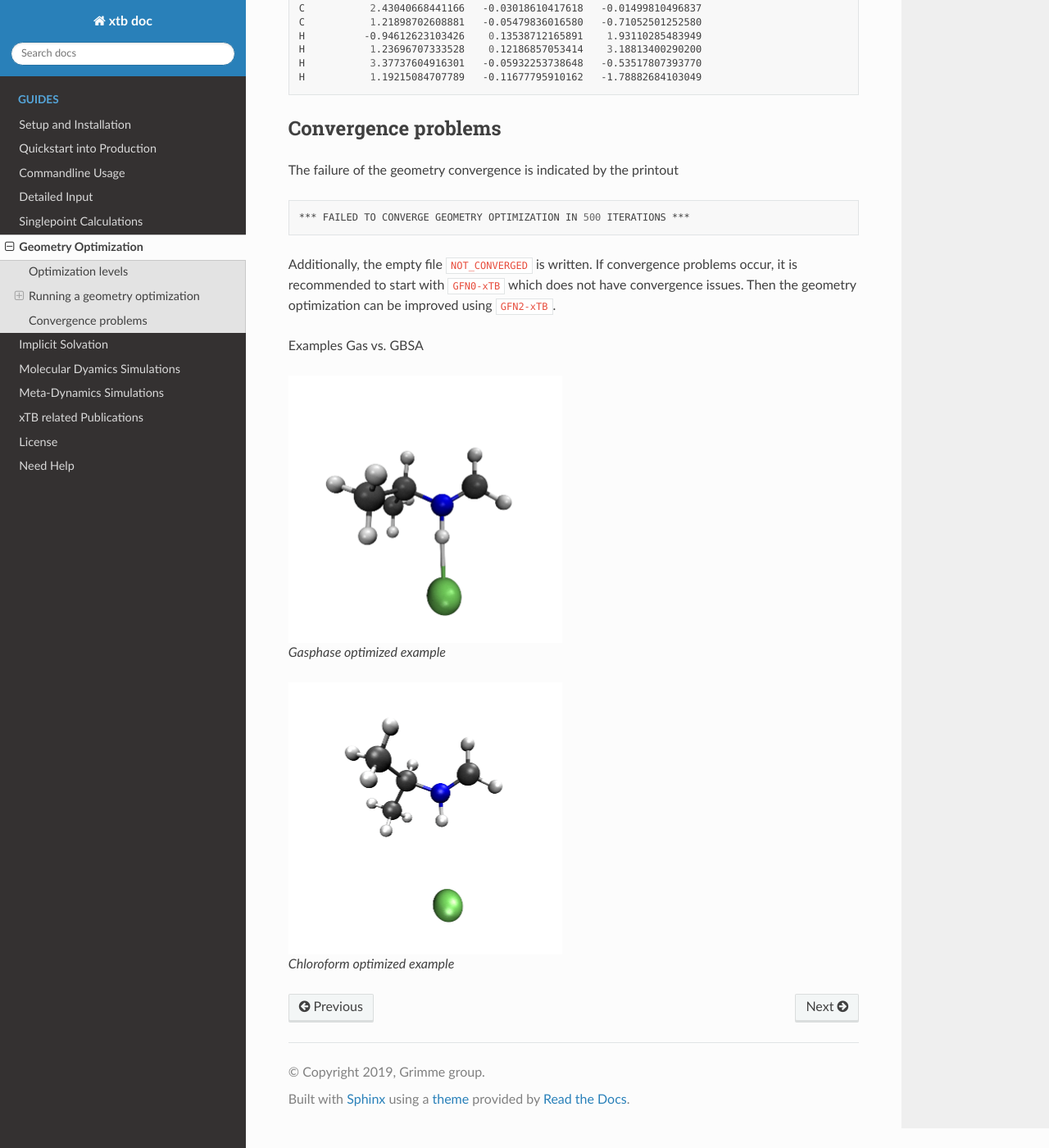
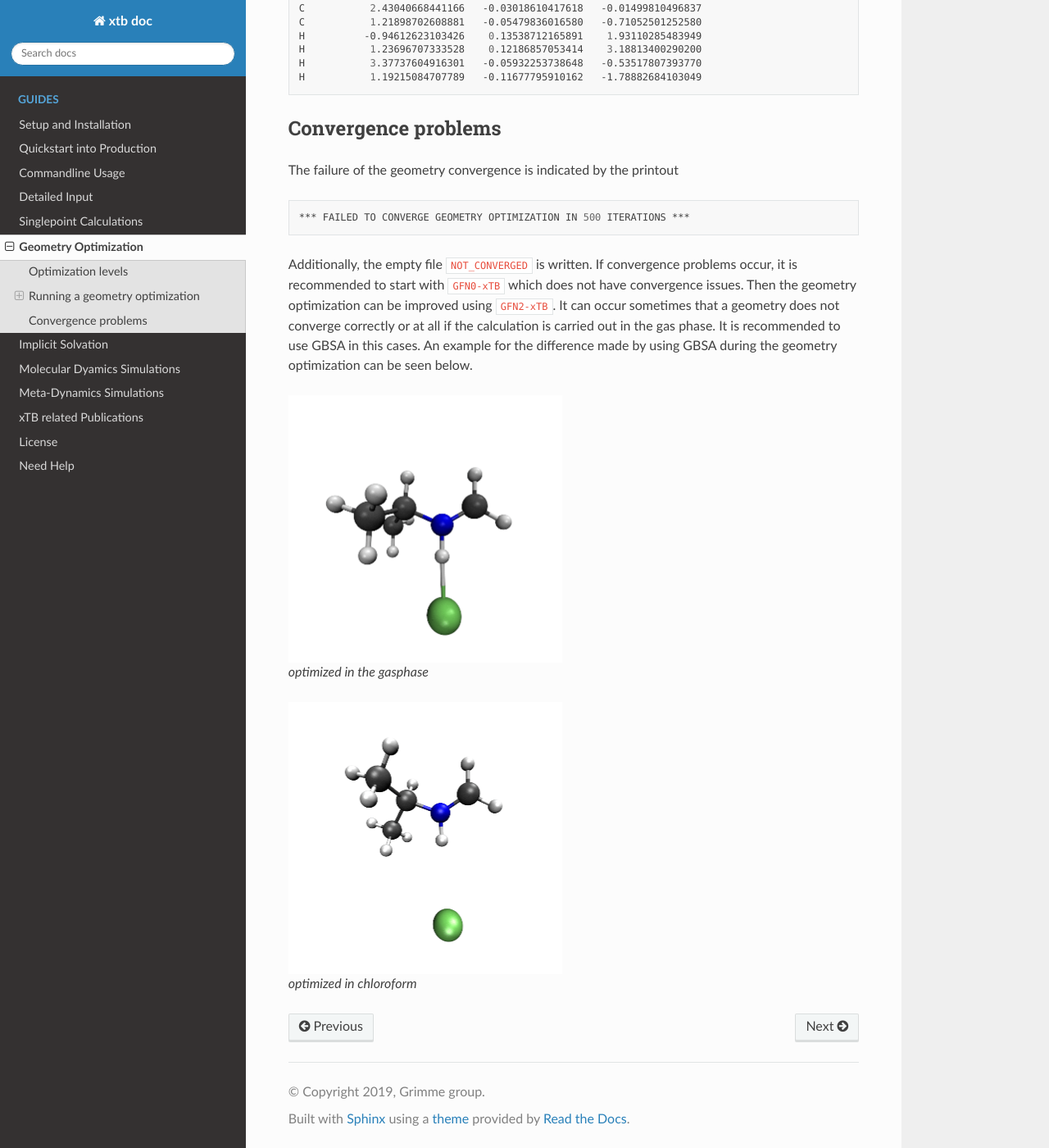
Before and after one commit to grimme-lab/xtb_docs, a Sphinx documentation site: the page built from source/optimization.rst, in a window 1280 px wide and 1400 px high, scrolled down 5658 px. Shown: the whole window at 82% size. Built offline with Sphinx 7.4.7 and the Read the Docs theme 2.0.0, drawn with Linux system fonts in a browser that asks for light colours.

Commit message:
Update optimization.rst

```diff
--- a/source/optimization.rst
+++ b/source/optimization.rst
@@ -294,17 +294,16 @@
    *** FAILED TO CONVERGE GEOMETRY OPTIMIZATION IN 500 ITERATIONS ***
 
 Additionally, the empty file ``NOT_CONVERGED`` is written. If convergence problems occur, it is recommended to start with ``GFN0-xTB`` which does not have convergence issues. Then the geometry optimization can be improved using ``GFN2-xTB``.
-
-Examples Gas vs. GBSA
+It can occur sometimes that a geometry does not converge correctly or at all if the calculation is carried out in the gas phase. It is recommended to use GBSA in this cases. An example for the difference made by using GBSA during the geometry optimization can be seen below.
 
 .. figure:: ../figures/gas_slow.gif
    :scale: 50 %
    :alt: gas
 
-   Gasphase optimized example
+   optimized in the gasphase
 
 .. figure:: ../figures/gbsa.gif
    :scale: 50 %
    :alt: gbsa
 
-   Chloroform optimized example
+   optimized in chloroform
```
